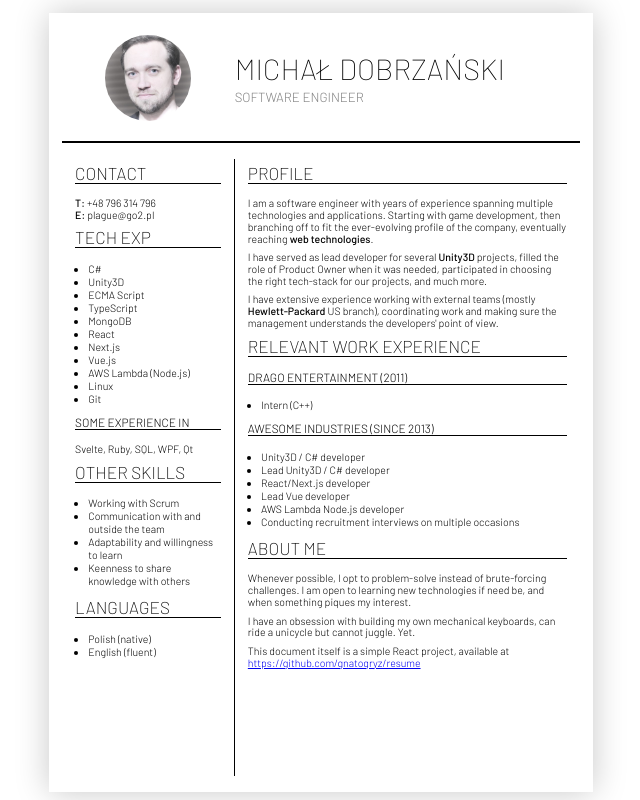
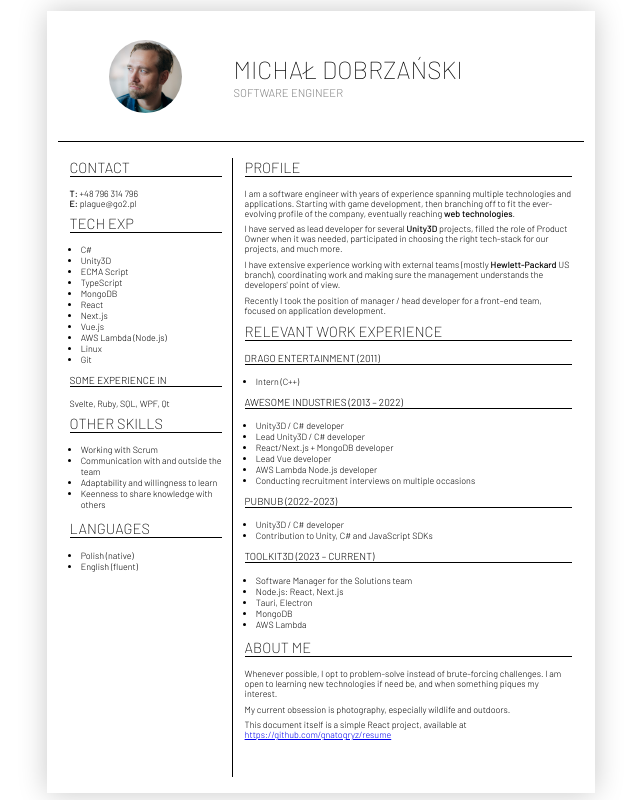
Before and after one commit to gnatogryz/resume, a React (Create React App) app: page / in a window 1280 px wide. Shown: the whole page, without its empty margins (319-959 px from the left). Built offline with nearby package versions, Linux system fonts and the light colour scheme.

Commit message:
fix: update

```diff
--- a/public/main.md
+++ b/public/main.md
@@ -8,22 +8,35 @@ participated in choosing the right tech-stack for our projects, and much more.
 I have extensive experience working with external teams (mostly **Hewlett-Packard** US branch),
 coordinating work and making sure the management understands the developers' point of view.
 
+Recently I took the position of manager / head developer for a front–end team, focused on application development.
+
 # Relevant Work Experience
 ### Drago Entertainment (2011)
 - Intern (C++)
 
-### Awesome Industries (Since 2013)
+### Awesome Industries (2013 – 2022)
 - Unity3D / C# developer
 - Lead Unity3D / C# developer
-- React/Next.js developer
+- React/Next.js + MongoDB developer
 - Lead Vue developer
 - AWS Lambda Node.js developer
 - Conducting recruitment interviews on multiple occasions
+
+### PubNub (2022-2023)
+- Unity3D / C# developer
+- Contribution to Unity, C# and JavaScript SDKs
+
+### Toolkit3D (2023 – current)
+- Software Manager for the Solutions team
+- Node.js: React, Next.js
+- Tauri, Electron
+- MongoDB
+- AWS Lambda
 
 # About me
 Whenever possible, I opt to problem-solve instead of brute-forcing challenges.
 I am open to learning new technologies if need be, and when something piques my interest.
 
-I have an obsession with building my own mechanical keyboards, can ride a unicycle but cannot juggle. Yet.
+My current obsession is photography, especially wildlife and outdoors.
 
 This document itself is a simple React project, available at [https://github.com/gnatogryz/resume](https://github.com/gnatogryz/resume)
--- a/src/components/Header.tsx
+++ b/src/components/Header.tsx
@@ -6,7 +6,7 @@ export default React.memo(function ({ children, subheader }: { children: ReactNo
 		<div id="main-header">
 			<div className="header-container">
 				<div className="left">
-					<img alt="Profile" className="avatar" src="avatar.jpg" />
+					<img alt="Profile" className="avatar" src="avatar-2.jpg" />
 				</div>
 				<div className="right">
 					<h1>{children}</h1>
--- a/src/index.scss
+++ b/src/index.scss
@@ -1,7 +1,7 @@
 @import url('https://fonts.googleapis.com/css2?family=Barlow:wght@100;200;300;400;500;800&display=swap');
 
 :root {
-	font-size: 1.65vh;
+	font-size: 1.4vh;
 }
 
 body {
```
Also changed, not shown: public/avatar-2.jpg (added).
